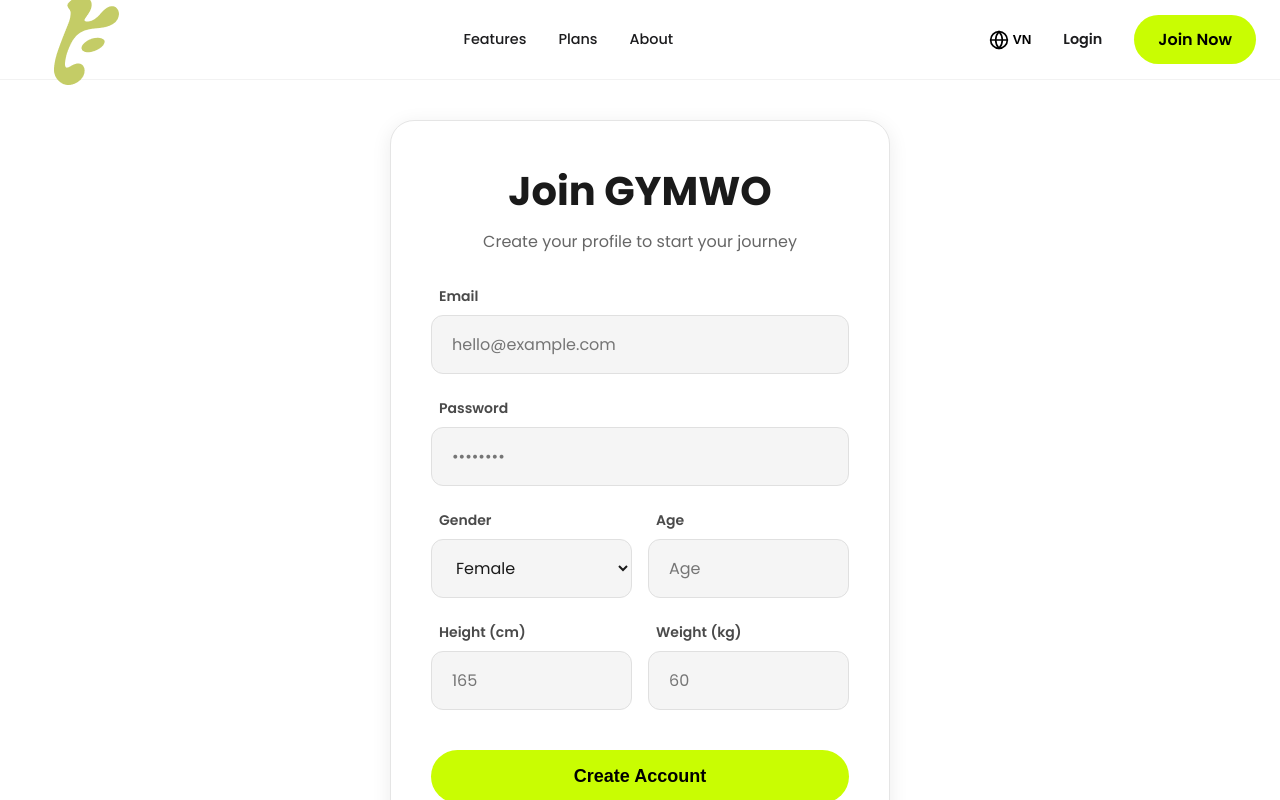
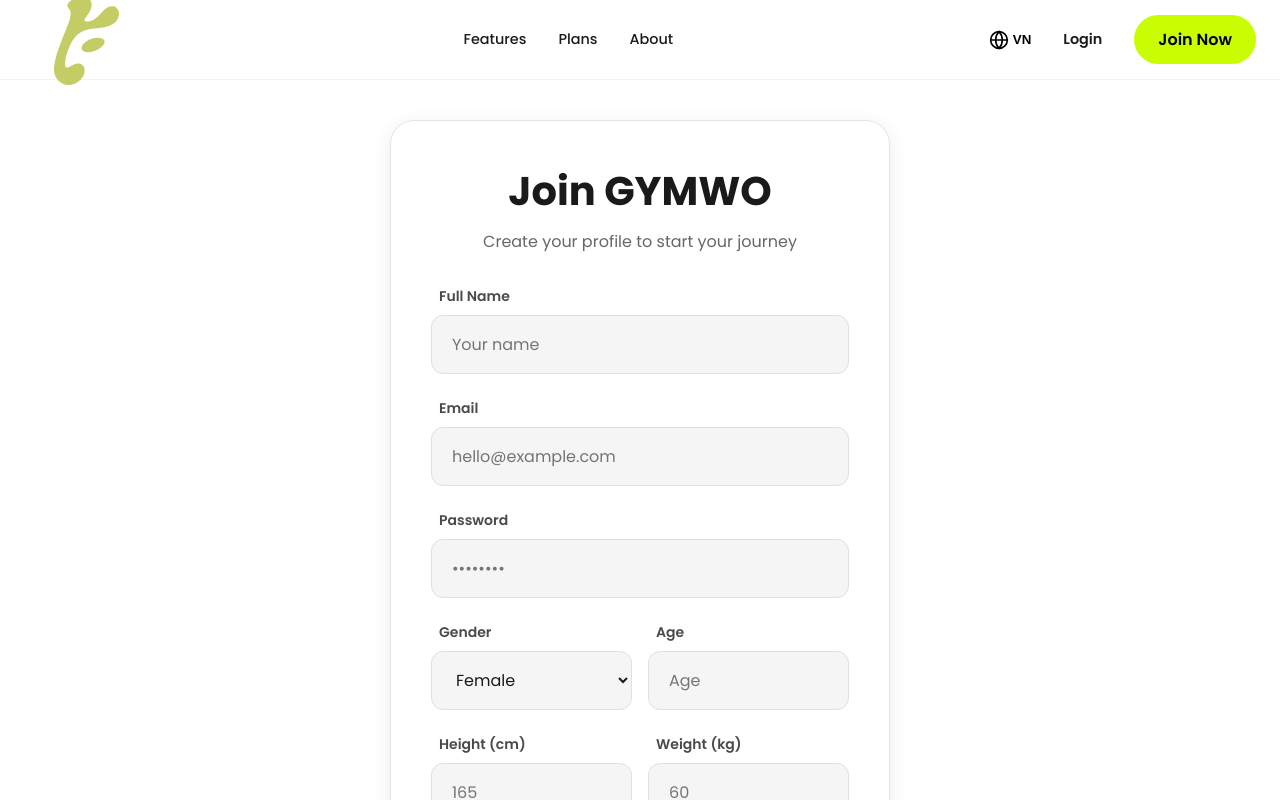
Before and after one commit to henrynguyens/gymwo, a Next.js app: page /register in a window 1280 px wide. Shown: the top 800 px of the page. Built offline with nearby package versions, Linux system fonts and the light colour scheme; no server answers; a web font is replaced by a local one.

Commit message:
fix: dynamically display user name from supabase metadata

```diff
--- a/src/app/myfit/page.tsx
+++ b/src/app/myfit/page.tsx
@@ -124,7 +124,7 @@
                 <section className={styles.welcomeSection}>
                     <div>
                         <h1 className={styles.welcomeTitle}>
-                            Good morning, Sabrina! ☀️
+                            Good morning, {user?.user_metadata?.full_name || user?.email?.split('@')[0] || 'User'}! ☀️
                         </h1>
                         <p className={styles.subTitle}>You&apos;re making incredible progress. Here is your plan for today.</p>
                     </div>
--- a/src/app/register/page.tsx
+++ b/src/app/register/page.tsx
@@ -10,6 +10,7 @@
     const [isLoading, setIsLoading] = useState(false);
     const [error, setError] = useState<string | null>(null);
     const [formData, setFormData] = useState({
+        fullName: '',
         email: '',
         password: '',
         gender: 'female',
@@ -38,6 +39,7 @@
                 password: formData.password,
                 options: {
                     data: {
+                        full_name: formData.fullName,
                         gender: formData.gender,
                         age: formData.age,
                         height: formData.height,
@@ -77,6 +79,19 @@
                 }}>{error}</div>}
 
                 <form onSubmit={handleSubmit} className={styles.form}>
+                    <div className={styles.formGroup}>
+                        <label className={styles.label}>Full Name</label>
+                        <input
+                            type="text"
+                            name="fullName"
+                            required
+                            className={styles.input}
+                            placeholder="Your name"
+                            value={formData.fullName}
+                            onChange={handleChange}
+                        />
+                    </div>
+
                     <div className={styles.formGroup}>
                         <label className={styles.label}>Email</label>
                         <input
--- a/src/components/Navbar.tsx
+++ b/src/components/Navbar.tsx
@@ -65,7 +65,7 @@
                     {user ? (
                         <div style={{ display: 'flex', alignItems: 'center', gap: '1rem' }}>
                             <span style={{ fontSize: '0.9rem', fontWeight: 600, color: '#000' }}>
-                                {user.email?.split('@')[0]}
+                                {user?.user_metadata?.full_name || user?.email?.split('@')[0]}
                             </span>
                             <button
                                 onClick={signOut}
```
